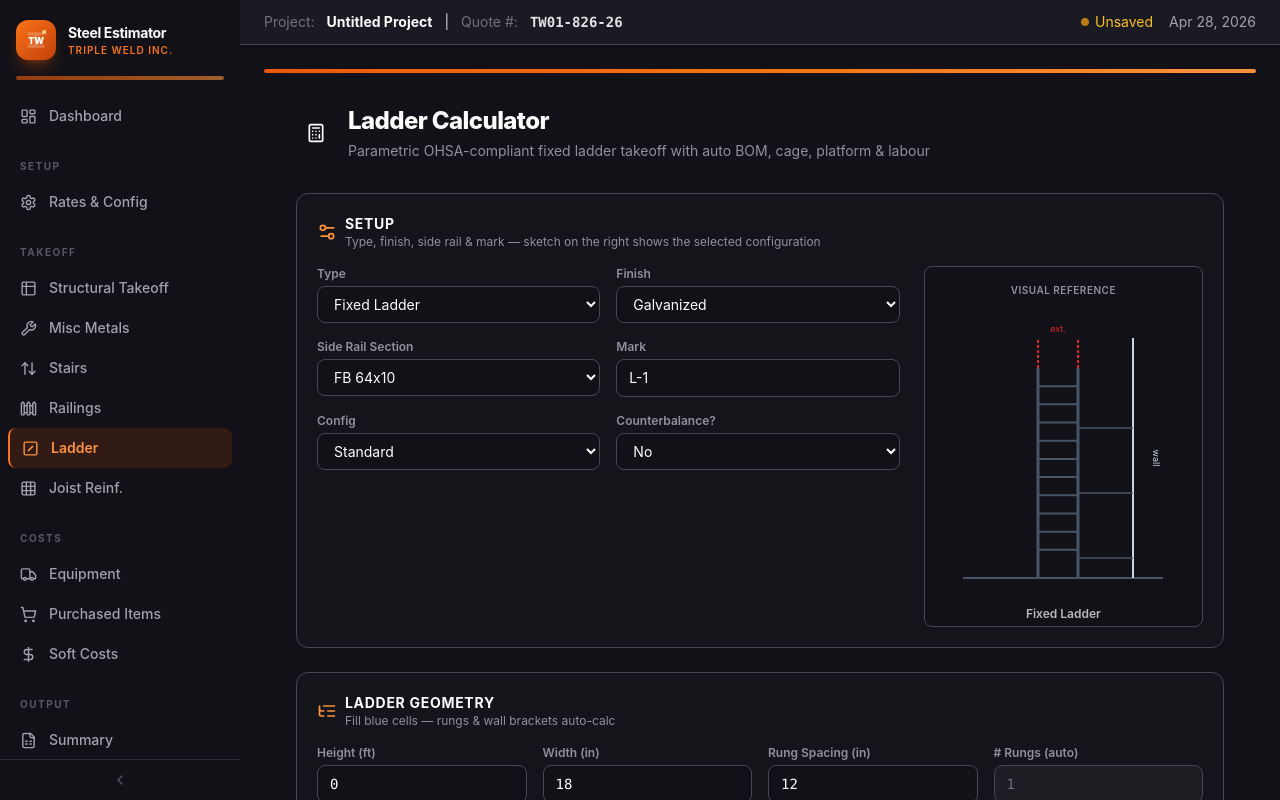
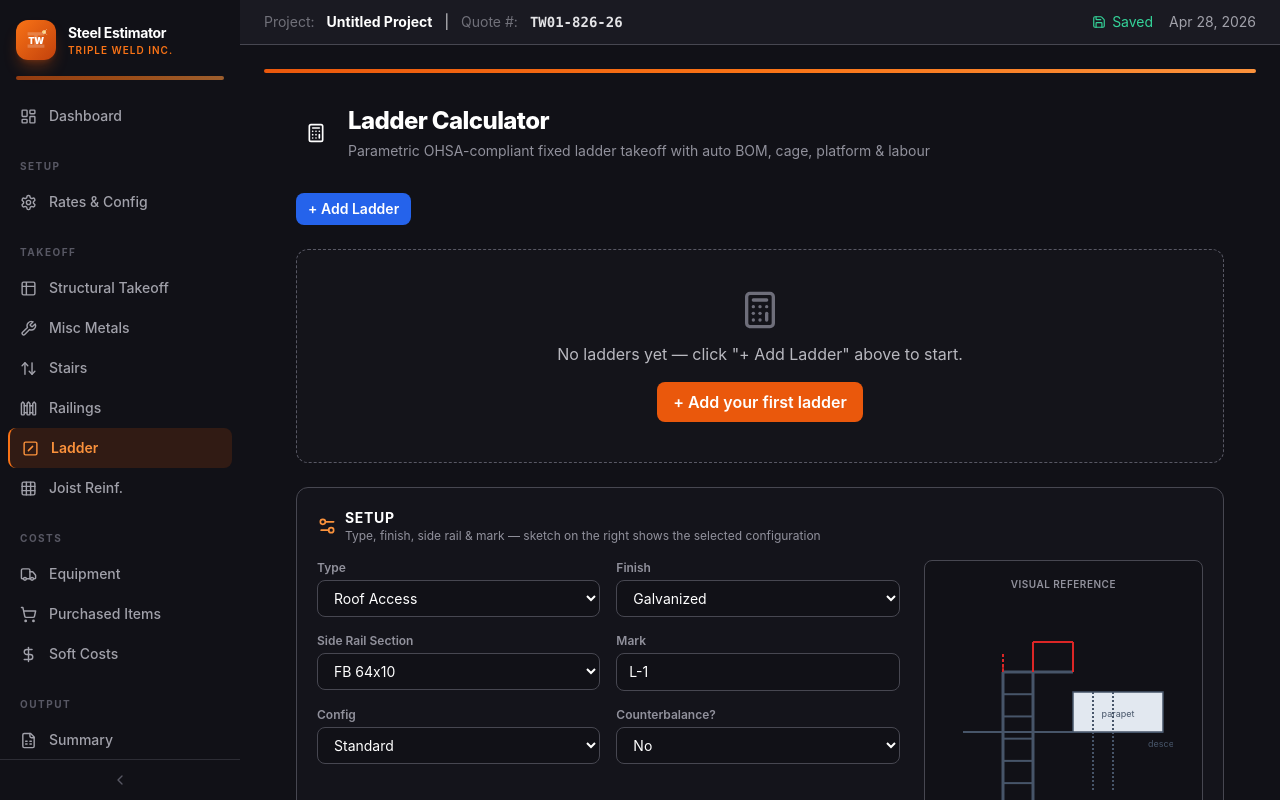
Before and after one commit to Tripleweld/steel-estimator-pro, a React (Vite) app: page /ladder in a window 1280 px wide. Built offline with nearby package versions, Linux system fonts and the light colour scheme.

Commit message:
feat(Ladder): multi-ladder UX — empty by default, tab nav, Add Ladder button, per-ladder editor binding via activeIdx

```diff
--- a/src/pages/Ladder.jsx
+++ b/src/pages/Ladder.jsx
@@ -1,4 +1,4 @@
-import { useEffect, useMemo } from 'react'
+import { useEffect, useMemo, useState } from 'react'
 import {
   Calculator, ShieldCheck, Weight, Wrench, Hammer, BarChart3,
   CheckCircle, AlertTriangle, Settings2, ListTree, Layers
@@ -344,16 +344,13 @@ function LadderSketch({ type, config, cageRequired }) {
 export default function Ladder() {
   const { state, dispatch } = useProject()
 
-  // Initialize ladder[0] if missing — single parametric instance stored in array slot 0
-  useEffect(() => {
-    if (!state.ladder || state.ladder.length === 0) {
-      dispatch({ type: 'ADD_LADDER_ROW' })
-    }
-  }, [state.ladder?.length, dispatch])
+  // Multi-ladder mode — no auto-add. User clicks "Add Ladder" to begin.
 
   // Use empty object as fallback so all hooks below run unconditionally (React rules-of-hooks)
-  const ladder = state.ladder?.[0] || {}
-  const ladderId = state.ladder?.[0]?.id
+  const [activeIdx, setActiveIdx] = useState(0)
+  const safeIdx = Math.min(Math.max(activeIdx, 0), Math.max((state.ladder?.length || 1) - 1, 0))
+  const ladder = state.ladder?.[safeIdx] || {}
+  const ladderId = state.ladder?.[safeIdx]?.id
 
   // Defaults overlay (legacy ladder rows had different fields)
   const s = {
@@ -576,6 +573,63 @@ export default function Ladder() {
             </p>
           </div>
         </div>
+
+        {/* Multi-ladder tab nav */}
+        <div className="mb-6 flex flex-wrap items-center gap-2">
+          {(state.ladder || []).map((l, i) => (
+            <button
+              key={l.id}
+              type="button"
+              onClick={() => setActiveIdx(i)}
+              className={`px-3 py-1.5 rounded-lg text-sm font-semibold transition ${
+                i === safeIdx
+                  ? 'bg-fire-600 text-white shadow-md'
+                  : 'bg-steel-700 text-steel-300 hover:bg-steel-600'
+              }`}
+            >
+              {`Ladder ${i + 1}${l.location ? ` — ${l.location}` : ''}${l.committedAt ? ' ✓' : ''}`}
+            </button>
+          ))}
+          <button
+            type="button"
+            onClick={() => {
+              const newIdx = state.ladder?.length || 0
+              dispatch({ type: 'ADD_LADDER_ROW' })
+              setActiveIdx(newIdx)
+            }}
+            className="px-3 py-1.5 rounded-lg text-sm font-semibold bg-blue-600 text-white hover:bg-blue-500"
+          >
+            + Add Ladder
+          </button>
+          {(state.ladder?.length || 0) > 0 && (
+            <button
+              type="button"
+              onClick={() => {
+                if (window.confirm(`Delete Ladder ${safeIdx + 1}?`)) {
+                  dispatch({ type: 'DELETE_LADDER_ROW', payload: ladderId })
+                  setActiveIdx(Math.max(safeIdx - 1, 0))
+                }
+              }}
+              className="ml-auto px-3 py-1.5 rounded-lg text-sm font-semibold bg-red-500/20 text-red-300 hover:bg-red-500/40"
+            >
+              Delete current
+            </button>
+          )}
+        </div>
+
+        {(state.ladder?.length || 0) === 0 && (
+          <div className="mb-6 rounded-xl border border-dashed border-steel-600 bg-steel-900/40 p-10 text-center">
+            <Calculator className="mx-auto mb-3 h-10 w-10 text-steel-500" />
+            <p className="text-steel-300 mb-4">No ladders yet — click "+ Add Ladder" above to start.</p>
+            <button
+              type="button"
+              onClick={() => { dispatch({ type: 'ADD_LADDER_ROW' }); setActiveIdx(0) }}
+              className="px-4 py-2 rounded-lg bg-fire-600 text-white font-semibold hover:bg-fire-500"
+            >
+              + Add your first ladder
+            </button>
+          </div>
+        )}
 
         {/* ─── 1. SETUP ─── */}
         <SectionCard icon={Settings2} title="Setup" subtitle="Type, finish, side rail & mark — sketch on the right shows the selected configuration">
```
